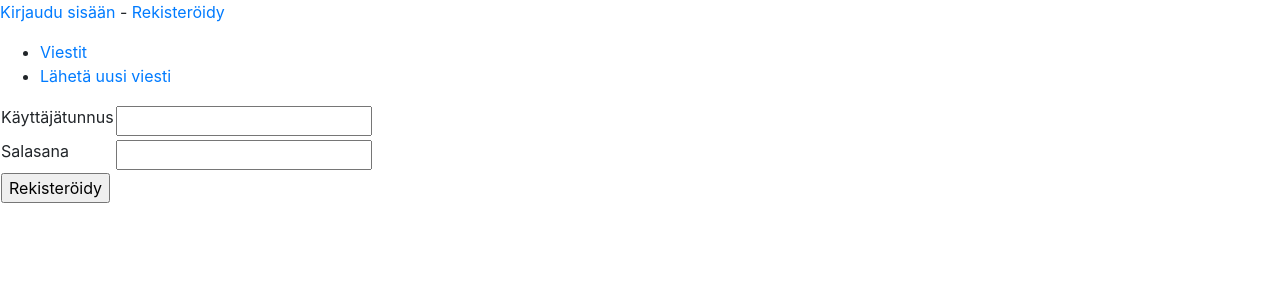
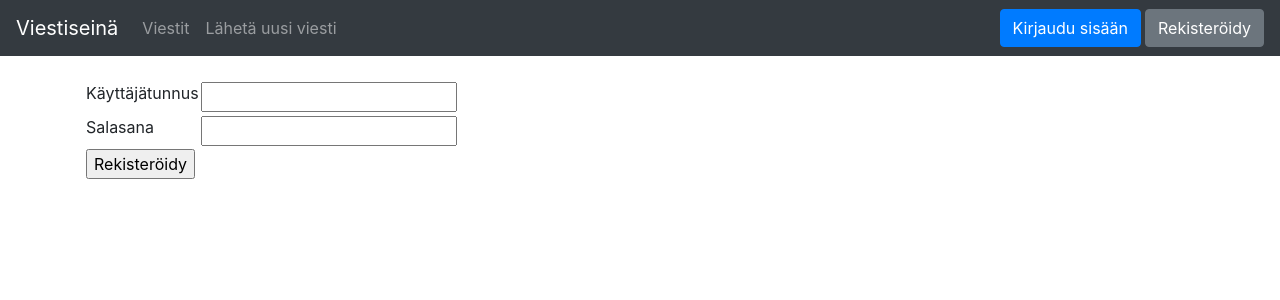
Before and after one commit to mjaakko/viestiseina, a Flask app: page /auth/register in a window 1280 px wide. Shown: the top 300 px of the page. Run offline with Flask 2, Linux system fonts and the light colour scheme; some libraries are stand-ins or nearby versions.

Commit message:
Update main layout

```diff
--- a/application/templates/layout.html
+++ b/application/templates/layout.html
@@ -7,30 +7,46 @@
 	</head>
 
 	<body>
+		<nav class="navbar navbar-expand-md navbar-dark bg-dark mb-4">
+			<a class="navbar-brand" href="#">Viestiseinä</a>
+			<button class="navbar-toggler" type="button" data-toggle="collapse" data-target="#navbarCollapse" aria-controls="navbarCollapse" aria-expanded="false" aria-label="Toggle navigation">
+				<span class="navbar-toggler-icon"></span>
+			</button>
+			<div class="collapse navbar-collapse" id="navbarCollapse">
+				<ul class="navbar-nav mr-auto">
+					<li class="nav-item">
+						<a class="nav-link" href="{{ url_for('posts_index') }} ">Viestit</a>
+					</li>
+					<li class="nav-item">
+						<a class="nav-link" href="{{ url_for('posts_form') }} ">Lähetä uusi viesti</a>
+					</li>
+				</ul>
+				<div class="form-inline mt-2 mt-md-0">
 					{% if current_user.is_authenticated %}
-		<p>
-			Kirjautuneena: <b>{{ current_user.name }}</b> ― <a href="{{ url_for('auth_logout') }}">Kirjaudu ulos</a>
-		</p>
+					<span class="navbar-text mr-2">Kirjautuneena: <b>{{ current_user.name }}</b></span>
+					<form action="{{ url_for('auth_logout') }}">
+						<input class="btn btn-primary mr-1" type="submit" value="Kirjaudu ulos" />
+					</form>
 					{% else %}
-		<p>
-			<a href="{{ url_for('auth_login') }}">Kirjaudu sisään</a> - <a href="{{ url_for('auth_register') }}">Rekisteröidy</a>
-		</p>
+					<form action="{{ url_for('auth_login') }}">
+						<input class="btn btn-primary mr-1" type="submit" value="Kirjaudu sisään" />
+					</form>
+					<form action="{{ url_for('auth_register') }}">
+						<input class="btn btn-secondary" type="submit" value="Rekisteröidy" />
+					</form>
 					{% endif %}
+				</div>
+			</div>
+		</nav>
 
 
-		<ul>
-			<li><a href="{{ url_for('posts_index') }}">Viestit</a></li>
-			<li><a href="{{ url_for('posts_form') }}">Lähetä uusi viesti</a></li>
-		</ul>
-
-
+		<main role="main" class="container">
 			{% block body %}
 			<p>
 				content
 			</p>
 			{% endblock %}
-
-
+		</main>
 
 		<script src="https://code.jquery.com/jquery-3.2.1.slim.min.js" integrity="sha384-KJ3o2DKtIkvYIK3UENzmM7KCkRr/rE9/Qpg6aAZGJwFDMVNA/GpGFF93hXpG5KkN" crossorigin="anonymous"></script>
 		<script src="https://cdnjs.cloudflare.com/ajax/libs/popper.js/1.12.9/umd/popper.min.js" integrity="sha384-ApNbgh9B+Y1QKtv3Rn7W3mgPxhU9K/ScQsAP7hUibX39j7fakFPskvXusvfa0b4Q" crossorigin="anonymous"></script>
```
Lines whose indentation alone changed are shown as unchanged.
